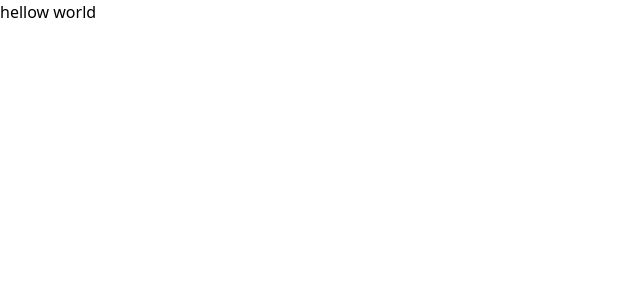
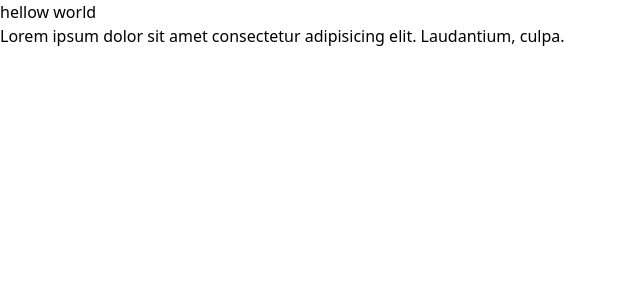
Before and after one commit to Habib937/Team-Collaboration-project, a React (Vite) app: page / in a window 1280 px wide. Shown: the top 300 px of the page, without its empty margins (0-640 px from the left). Built offline with nearby package versions, Linux system fonts and the light colour scheme.

Commit message:
set up personal branch

```diff
--- a/src/App.jsx
+++ b/src/App.jsx
@@ -5,6 +5,7 @@ function App() {
     <>
       <div>
         <h1>hellow world</h1>
+        <p>Lorem ipsum dolor sit amet consectetur adipisicing elit. Laudantium, culpa.</p>
       </div>
     </>
   )
```
